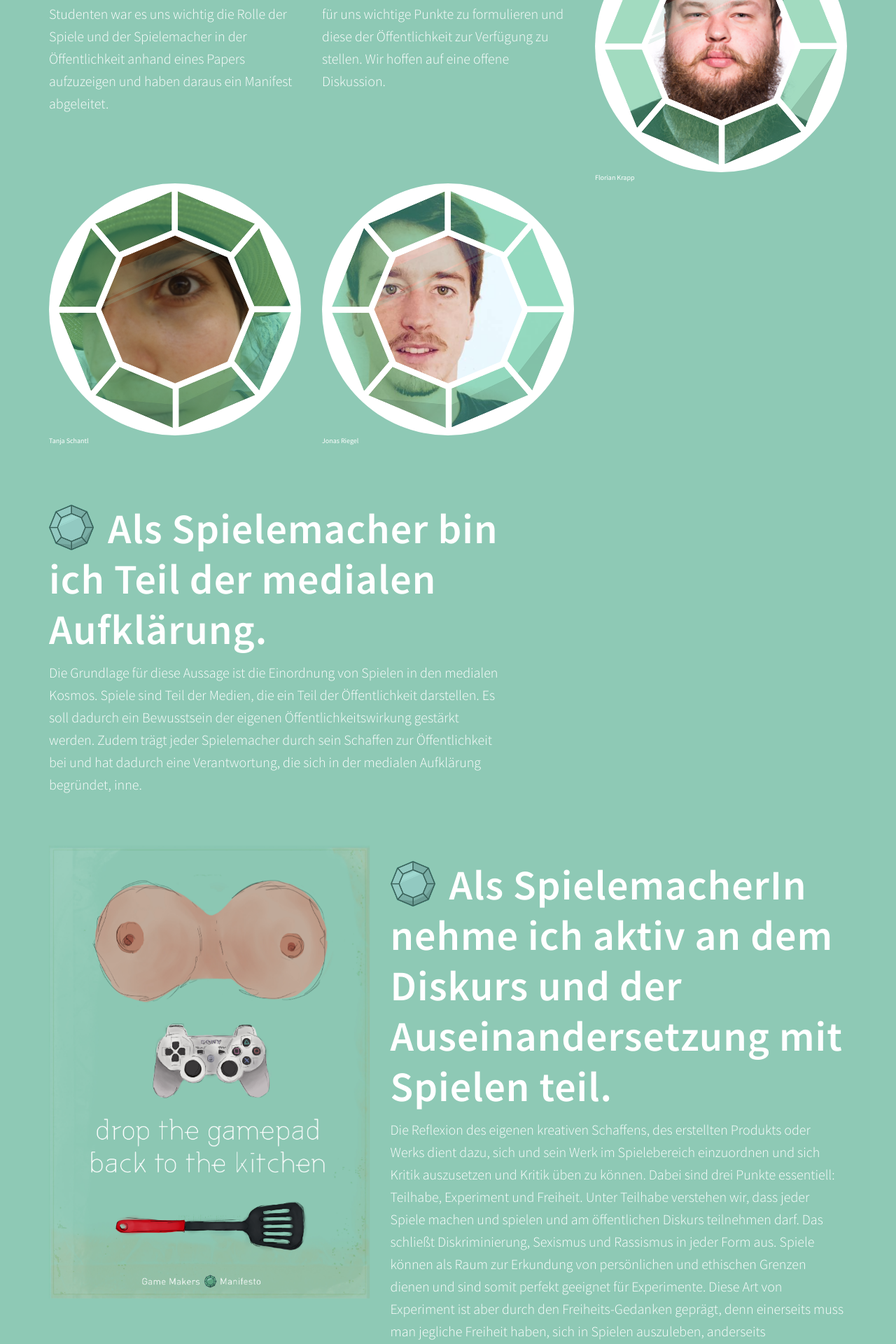
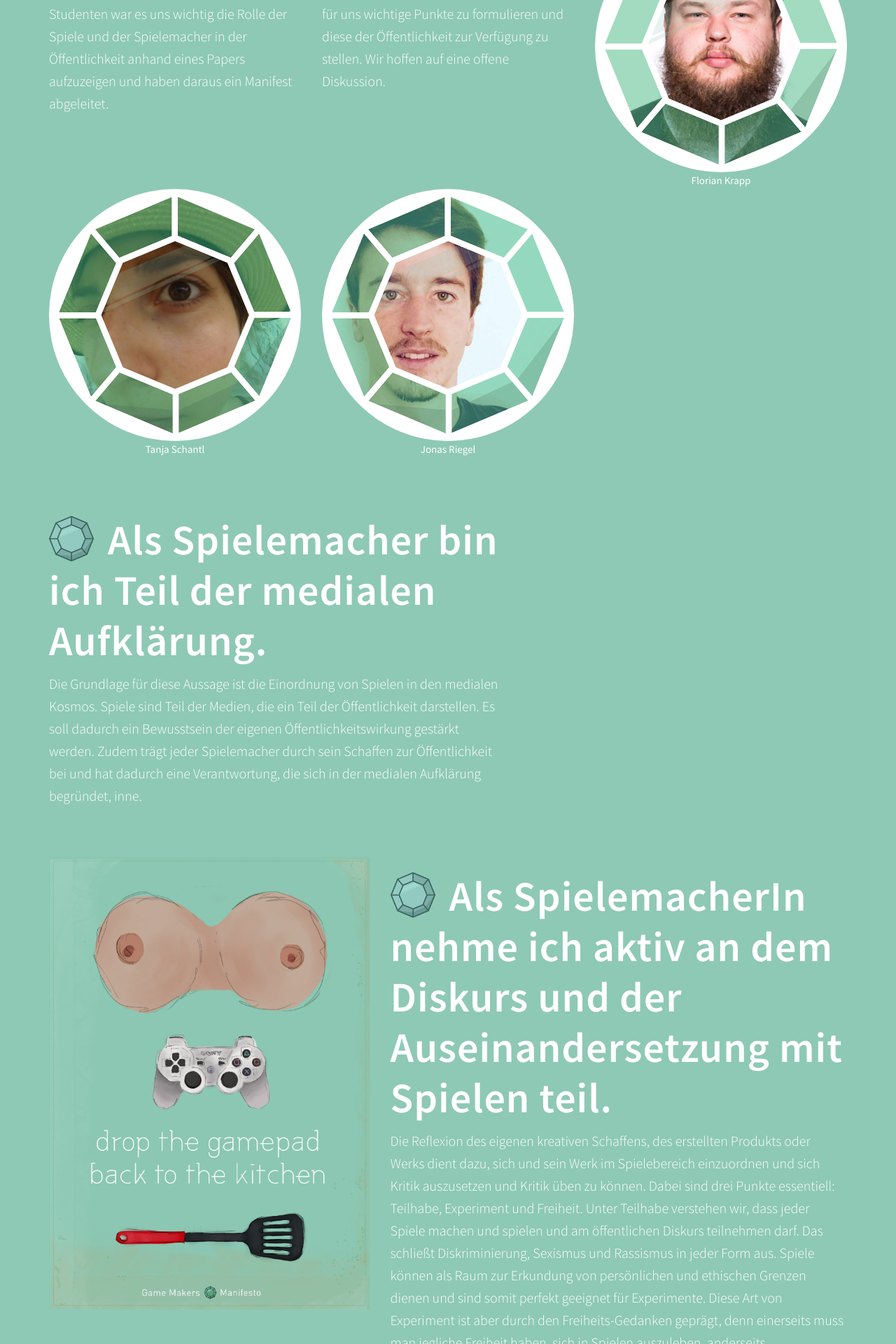
Before and after one commit to gamemakersmanifesto/gamemakersmanifesto.github.io, a Jekyll site: the page built from index.html, in a window 1280 px wide. Shown: the part 603-2523 px from the top of the page at 70% size. Built offline with Jekyll 4.4.1, drawn with Linux system fonts in a browser that asks for light colours; nearby versions of some CDN libraries.

Commit message:
REFURBISH: Structure + Css

```diff
--- a/css/main.css
+++ b/css/main.css
@@ -90,6 +90,10 @@ img {
 }
 .avatar-cta {
     margin-top:20px;
+}
+figcaption {
+    font-size: 150%;
+    text-align: center;
 }
 /* TEXT */
 
```
